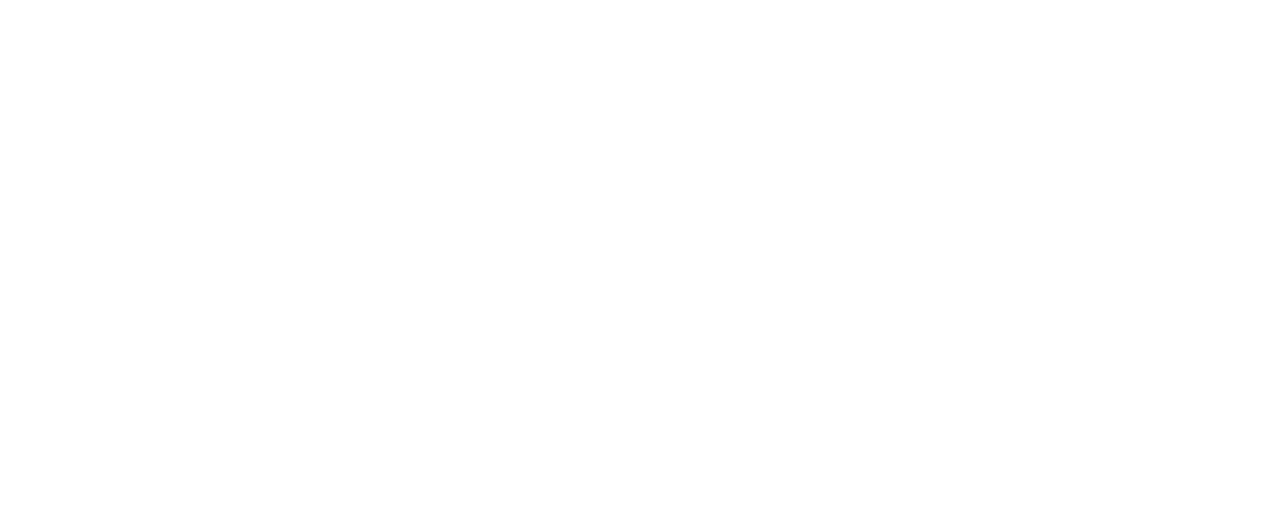
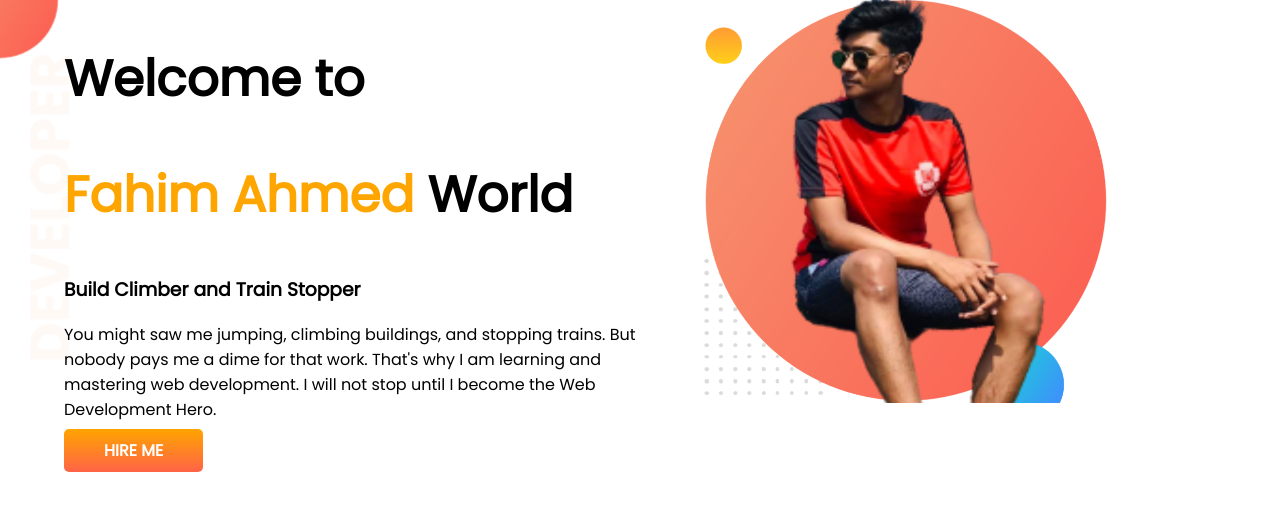
Before and after one commit to FahimAhmed07/DEVELOPER.PORTFOLIO, a plain HTML site: page index.html in a window 1280 px wide. Drawn offline with Linux system fonts and the light colour scheme.

Commit message:
top part added

```diff
--- a/index.html
+++ b/index.html
@@ -5,9 +5,29 @@
     <meta http-equiv="X-UA-Compatible" content="IE=edge">
     <meta name="viewport" content="width=device-width, initial-scale=1.0">
     <title>Fahim Portfolio</title>
+    <link rel="preconnect" href="https://fonts.googleapis.com">
+    <link rel="preconnect" href="https://fonts.gstatic.com" crossorigin>
+    <link href="https://fonts.googleapis.com/css2?family=Poppins&display=swap" rel="stylesheet">
     <link rel="stylesheet" href="style.css">
 </head>
 <body>
+    <section class="top-banner">
+        <div class="half-width">
+            <h1>Welcome to</h1>
+            <h1><span class="orange-color">Fahim Ahmed</span> World</h1>
+            <h3>Build Climber and Train Stopper</h3>
+            <p>You might saw me jumping, climbing buildings, and stopping trains. But nobody pays me a dime for that work. That's why I am learning and mastering web development. I will not stop until I become the Web Development Hero.<br>
+
+            </p>
+            <p>
+                <a class="link-button" target="_blank" href="https://www.facebook.com/profile.php?id=100009729931898">HIRE ME</a>
+            </p>
+        </div>
+
+        <div class="half-width">
+            <img src="my-bg.png" alt="here is a picture of author">
+        </div>
+    </section>
 
 </body>
 </html>
--- a/style.css
+++ b/style.css
@@ -0,0 +1,34 @@
+body{
+    font-family: 'Poppins', sans-serif;
+    margin: 0;
+
+}
+.orange-color{
+    color: orange;
+}
+.half-width{
+    width: 50%;
+    padding-left: 5%;
+}
+section{
+    display: flex;
+}
+.half-width img{
+    width: 70%;
+}
+.link-button{
+    text-decoration: none;
+    background-image: linear-gradient(orange,tomato);
+    padding: 10px 40px;
+    border-radius: 5px;
+    color: white;
+    font-weight: 700;
+}
+h1{
+    font-size: 50px;
+}
+.top-banner{
+    background-image: url(images/top-banner.png);
+    background-repeat: no-repeat;
+
+}
```
Also changed, not shown: images/dream-bg.png (added), images/exp-bg.png (added), images/jhankar.png (added), images/jhankar2.png (added), images/my-bg.png (added), images/my-bg2.png (added), images/top-banner.png (added), my-bg.png (added).
